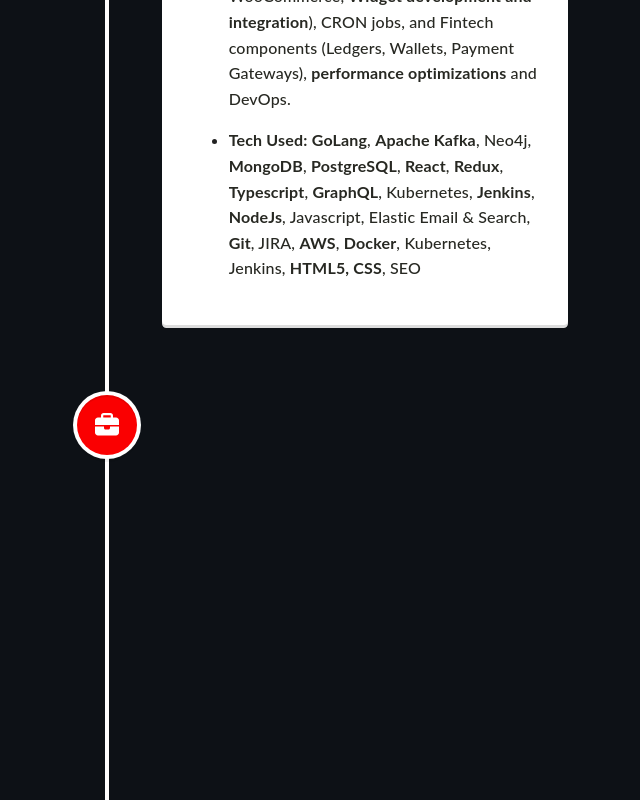
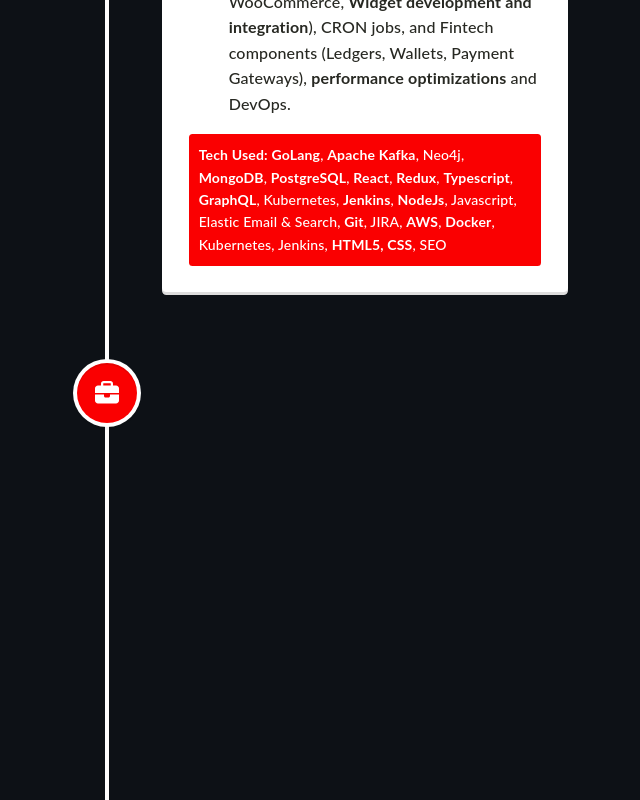
Before and after one commit to zykosince94/zykosince94.github.io, a React (Create React App) app: page / in a window 1280 px wide. Shown: the part 4860-5660 px from the top of the page, without its empty margins (533-1173 px from the left). Built offline with nearby package versions, Linux system fonts and the light colour scheme.

Commit message:
Style updates

```diff
--- a/src/assets/styles/Timeline.scss
+++ b/src/assets/styles/Timeline.scss
@@ -14,6 +14,14 @@
 .vertical-timeline-element .vertical-timeline-element--image {
     width: 150px;
     margin-top: 20px;
+}
+
+.vertical-timeline-element .vertical-timeline-element--techused {
+    font-size: 14px;
+    background-color: rgb(250, 0, 1);
+    padding: 10px;
+    border-radius: 0.25em;
+    color: white;
 }
 
 .vertical-timeline p {
--- a/src/components/Timeline.tsx
+++ b/src/components/Timeline.tsx
@@ -27,11 +27,11 @@
             iconStyle={{ background: '#5000ca', color: 'rgb(39, 40, 34)' }}
             icon={<FontAwesomeIcon icon={faBriefcase} />}
           >
-            <a href="https://www.sumo-digital.com/" target="_blank">
+            <a href="https://www.sumo-digital.com/" target="_blank" rel="noreferrer">
               <h3 className="vertical-timeline-element-title">Senior Programmer</h3>
               <h4 className="vertical-timeline-element-subtitle"><u>Sumo-Digital Ltd</u>, Pune, India & Sheffield, UK</h4>
             </a>
-            <img className="vertical-timeline-element--image" src={sumoIcon} />
+            <img className="vertical-timeline-element--image" alt="" src={sumoIcon} />
             <p data-pm-slice="1 1 []"><strong>Implemented and Refactored Backend systems &amp; tools</strong> for two unannounced AAA cross-platform games, focusing on Ranked PVP/PVE systems, ELO/Rating calculations, matchmaking, rewards, telemetry, and LiveOps tooling.</p>
             <p><br /></p>
             <p><strong>Unannounced Sports Game (2K Games):</strong></p>
@@ -88,7 +88,7 @@
               </li>
             </ul>
             <p><br /></p>
-            <p><strong>Tech Used:</strong> <strong>GoLang</strong>,<strong>&nbsp;.Net Core (C#)</strong>, <strong>C++</strong>, Python, <strong>Unreal Engine</strong>, ImGUI, <strong>NodeJs</strong>, <strong>Redis</strong>, Google Cloud, <strong>Perforce</strong>, <strong>Azure DevOps</strong>, <strong>Docker&nbsp;</strong>and<strong>,</strong> Proprietary Tools, Cloud Services/DB &amp; Engines</p>
+            <p className="vertical-timeline-element--techused"><strong>Tech Used:</strong> <strong>GoLang</strong>,<strong>&nbsp;.Net Core (C#)</strong>, <strong>C++</strong>, Python, <strong>Unreal Engine</strong>, ImGUI, <strong>NodeJs</strong>, <strong>Redis</strong>, Google Cloud, <strong>Perforce</strong>, <strong>Azure DevOps</strong>, <strong>Docker&nbsp;</strong>and<strong>,</strong> Proprietary Tools, Cloud Services/DB &amp; Engines</p>
           </VerticalTimelineElement>
           <VerticalTimelineElement
             className="vertical-timeline-element--work"
@@ -96,11 +96,11 @@
             iconStyle={{ background: '#5000ca', color: 'rgb(39, 40, 34)' }}
             icon={<FontAwesomeIcon icon={faBriefcase} />}
           >
-            <a href="https://www.shoptype.com/" target="_blank">
+            <a href="https://www.shoptype.com/" target="_blank" rel="noreferrer">
               <h3 className="vertical-timeline-element-title">Senior/Lead Engineer - Shoptype</h3>
               <h4 className="vertical-timeline-element-subtitle"><u>Coffeebeans Consulting LLP</u>, Bangalore, India</h4>
             </a>
-            <img className="vertical-timeline-element--image" src={shoptypeIcon} />
+            <img className="vertical-timeline-element--image" alt="" src={shoptypeIcon} />
             <ul data-pm-slice="3 3 []">
               <li>
                 <p><strong>Led feature development&nbsp;</strong>across <strong>Frontend&nbsp;</strong>and <strong>Backend&nbsp;</strong>on a community-powered network marketplace enabling shopping, content sharing, and revenue generation for various user groups (shoppers, influencers, brands, etc.).&nbsp;</p>
@@ -113,10 +113,9 @@
               <li>
                 <p><strong>Hands-on experience</strong> with microservices, third-party integrations (Shopify, WooCommerce, <strong>Widget development and integration</strong>), CRON jobs, and Fintech components (Ledgers, Wallets, Payment Gateways), <strong>performance optimizations&nbsp;</strong>and DevOps.&nbsp;</p>
               </li>
-              <li>
-                <p><strong>Tech Used:</strong> <strong>GoLang</strong>, <strong>Apache Kafka</strong>, Neo4j, <strong>MongoDB</strong>, <strong>PostgreSQL</strong>, <strong>React</strong>, <strong>Redux</strong>, <strong>Typescript</strong>, <strong>GraphQL</strong>,<strong>&nbsp;</strong>Kubernetes, <strong>Jenkins</strong>, <strong>NodeJs</strong>, Javascript, Elastic Email &amp; Search, <strong>Git</strong>, JIRA, <strong>AWS</strong>, <strong>Docker</strong>, Kubernetes, Jenkins, <strong>HTML5, CSS</strong>, SEO</p>
-              </li>
             </ul>
+            <p className="vertical-timeline-element--techused"><strong>Tech Used:</strong> <strong>GoLang</strong>, <strong>Apache Kafka</strong>, Neo4j, <strong>MongoDB</strong>, <strong>PostgreSQL</strong>, <strong>React</strong>, <strong>Redux</strong>, <strong>Typescript</strong>, <strong>GraphQL</strong>,<strong>&nbsp;</strong>Kubernetes, <strong>Jenkins</strong>, <strong>NodeJs</strong>, Javascript, Elastic Email &amp; Search, <strong>Git</strong>, JIRA, <strong>AWS</strong>, <strong>Docker</strong>, Kubernetes, Jenkins, <strong>HTML5, CSS</strong>, SEO</p>
+
           </VerticalTimelineElement>
           <VerticalTimelineElement
             className="vertical-timeline-element--work"
@@ -125,11 +124,11 @@
             icon={<FontAwesomeIcon icon={faBriefcase} />}
           >
 
-            <a href="https://www.unibiz.com/products/r2.html" target="_blank">
+            <a href="https://www.unibiz.com/products/r2.html" target="_blank" rel="noreferrer">
               <h3 className="vertical-timeline-element-title">Senior Consultant - R4 - Unibiz Software Solutions Pvt Ltd</h3>
               <h4 className="vertical-timeline-element-subtitle"><u>Coffeebeans Consulting LLP</u>, Bangalore, India</h4>
             </a>
-            <img className="vertical-timeline-element--image" src={cbIcon} />
+            <img className="vertical-timeline-element--image" alt="" src={cbIcon} />
             <ul data-pm-slice="3 3 []">
               <li>
                 <p><strong>Developed and maintained</strong> a next-gen, fully configurable Rental Equipment Management Software.&nbsp;</p>
@@ -143,10 +142,9 @@
               <li>
                 <p><strong>Conducted deep analysis&nbsp;</strong>to identify and <strong>resolve bottlenecks</strong>, memory leaks, and inefficient code, <strong>resulting in 150-200% faster Backend API and Frontend performance</strong>.</p>
               </li>
-              <li>
-                <p><strong>Tech Used:</strong> <strong>.NET Core (C#)</strong>, <strong>React</strong>, <strong>Redux&nbsp;</strong>(Sagas), NGINX, <strong>NodeJS</strong>, <strong>Javscript</strong>, <strong>Typescript</strong>, <strong>MongoDB</strong>, <strong>Redis</strong>, Docker, <strong>Kubernetes</strong>, Git, JIRA, Visual Studio Profiler, JMeter, Jaeger Tracing</p>
-              </li>
             </ul>
+            <p className="vertical-timeline-element--techused"><strong>Tech Used:</strong> <strong>.NET Core (C#)</strong>, <strong>React</strong>, <strong>Redux&nbsp;</strong>(Sagas), NGINX, <strong>NodeJS</strong>, <strong>Javscript</strong>, <strong>Typescript</strong>, <strong>MongoDB</strong>, <strong>Redis</strong>, Docker, <strong>Kubernetes</strong>, Git, JIRA, Visual Studio Profiler, JMeter, Jaeger Tracing</p>
+
           </VerticalTimelineElement>
           <VerticalTimelineElement
             className="vertical-timeline-element--work"
@@ -154,11 +152,11 @@
             iconStyle={{ background: '#5000ca', color: 'rgb(39, 40, 34)' }}
             icon={<FontAwesomeIcon icon={faBriefcase} />}
           >
-            <a href="https://www.tezo.com/" target="_blank">
+            <a href="https://www.tezo.com/" target="_blank" rel="noreferrer">
               <h3 className="vertical-timeline-element-title">Senior Engineer - Travelogixx</h3>
               <h4 className="vertical-timeline-element-subtitle"><u>Cox and Kings Ltd, Mumbai & Technovert/Tezo</u>, Hyderabad</h4>
             </a>
-            <img className="vertical-timeline-element--image" src={tezoIcon} />
+            <img className="vertical-timeline-element--image" alt="" src={tezoIcon} />
             <ul data-pm-slice="3 3 []">
               <li>
                 <p><strong>Developed Web Experience Management application</strong> for Cox &amp; Kings Ltd, enabling reservations for flights, trains, buses, and hotels/packages.&nbsp;</p>
@@ -172,10 +170,9 @@
               <li>
                 <p><strong>Coordinated cross-team communication</strong> and <strong>task management</strong>/breakdown<strong>.</strong></p>
               </li>
-              <li>
-                <p><strong>Tech Used:</strong> <strong>.NET (C#),</strong> WebAPI, <strong>Redis</strong>, <strong>ASP.NET MVC 5, Sitecore, MySQL, AngularJS, Typescript</strong>, <strong>Javascript</strong>, jQuery, <strong>HTML5, CSS,&nbsp;</strong>IIS, <strong>Git</strong></p>
-              </li>
             </ul>
+            <p className="vertical-timeline-element--techused"><strong>Tech Used:</strong> <strong>.NET (C#),</strong> WebAPI, <strong>Redis</strong>, <strong>ASP.NET MVC 5, Sitecore, MySQL, AngularJS, Typescript</strong>, <strong>Javascript</strong>, jQuery, <strong>HTML5, CSS,&nbsp;</strong>IIS, <strong>Git</strong></p>
+
           </VerticalTimelineElement>
           <VerticalTimelineElement
             className="vertical-timeline-element--work"
@@ -183,11 +180,11 @@
             iconStyle={{ background: '#5000ca', color: 'rgb(39, 40, 34)' }}
             icon={<FontAwesomeIcon icon={faBriefcase} />}
           >
-            <a href="https://www.keka.com/" target="_blank">
+            <a href="https://www.keka.com/" target="_blank" rel="noreferrer">
               <h3 className="vertical-timeline-element-title">Full Stack Developer - Keka</h3>
               <h4 className="vertical-timeline-element-subtitle"><u>KEKA/Technovert/Tezo</u>, Hyderabad</h4>
             </a>
-            <img className="vertical-timeline-element--image" src={kekaIcon} />
+            <img className="vertical-timeline-element--image" alt="" src={kekaIcon} />
             <ul data-pm-slice="3 3 []">
               <li>
                 <p><strong>Led the implementation of a new responsive Angular 7 based Frontend codebase for Keka</strong> (A Human Resource Management and Payroll software), including customization features like themes and widgets.&nbsp;</p>
@@ -198,10 +195,9 @@
               <li>
                 <p><strong>Migrated the Performance Management System</strong> from <strong>AngularJS/JavaScript</strong> to a modern stack.</p>
               </li>
-              <li>
-                <p><strong>Tech Used:</strong> <strong>.NET (C#), WebAPI, MySQL, Azure CosmosDB, AngularJS, Angular 7</strong>, <strong>Typescript, HTML5, CSS</strong>, SASS, <strong>Git</strong></p>
-              </li>
             </ul>
+            <p className="vertical-timeline-element--techused"><strong>Tech Used:</strong> <strong>.NET (C#), WebAPI, MySQL, Azure CosmosDB, AngularJS, Angular 7</strong>, <strong>Typescript, HTML5, CSS</strong>, SASS, <strong>Git</strong></p>
+
           </VerticalTimelineElement>
           <VerticalTimelineElement
             className="vertical-timeline-element--work"
@@ -209,11 +205,11 @@
             iconStyle={{ background: '#5000ca', color: 'rgb(39, 40, 34)' }}
             icon={<FontAwesomeIcon icon={faBriefcase} />}
           >
-            <a href="https://www.keka.com/" target="_blank">
+            <a href="https://www.keka.com/" target="_blank" rel="noreferrer">
               <h3 className="vertical-timeline-element-title">Full Stack Developer - KekaHire</h3>
               <h4 className="vertical-timeline-element-subtitle"><u>Technovert/Tezo</u>, Hyderabad</h4>
             </a>
-            <img className="vertical-timeline-element--image" src={kekaIcon} />
+            <img className="vertical-timeline-element--image" alt="" src={kekaIcon} />
             <ul data-pm-slice="3 3 []">
               <li>
                 <p><strong>Led Development&nbsp;</strong>of a comprehensive Applicant Tracking System from scratch, <strong>migrating a legacy AngularJS MVP to Angular 4 (Typescript) with a complete Frontend and Backend overhaul</strong> for scalability and maintainability.&nbsp;</p>
@@ -226,10 +222,8 @@
               <li>
                 <p><strong>Stepped up as the Lead when needed</strong> and handled DevOps tasks.</p>
               </li>
-              <li>
-                <p><strong>Tech Used:</strong> <strong>.NET (C#), WebAPI, ASP.NET MVC 5, MySQL, Angular 4&ndash;7, Azure CosmosDB, HTML5, CSS&nbsp;</strong>(SASS/SCSS), Bootstrap 4, <strong>TypeScript</strong>, jQuery, <strong>Git</strong>, IIS</p>
-              </li>
             </ul>
+            <p className="vertical-timeline-element--techused"><strong>Tech Used:</strong> <strong>.NET (C#), WebAPI, ASP.NET MVC 5, MySQL, Angular 4&ndash;7, Azure CosmosDB, HTML5, CSS&nbsp;</strong>(SASS/SCSS), Bootstrap 4, <strong>TypeScript</strong>, jQuery, <strong>Git</strong>, IIS</p>
           </VerticalTimelineElement>
         </VerticalTimeline>
       </div>
```
